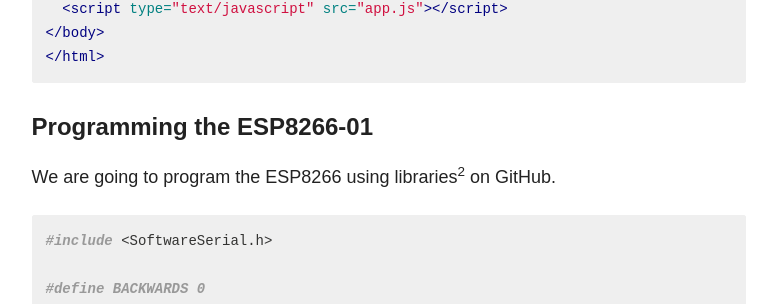
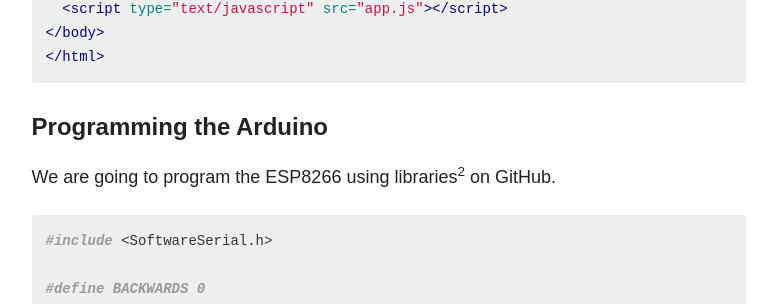
Before and after one commit to andreyuhai/andreyuhai.github.io.old, a Jekyll site: the page built from _posts/articles/2018-06-19-wifi-controlled-rc-car-using-esp8266.md, in a window 1280 px wide and 900 px high, scrolled down 8886 px. Shown: the part 147-451 px from the top of the window, without its empty margins (348-1125 px from the left). Built offline with Jekyll 4.4.1, drawn with Linux system fonts in a browser that asks for light colours; nearby versions of some CDN libraries; comment, search, counter and statistics services are not loaded; some of the changed text lies outside the part shown.

Commit message:
A mistake in the titles fixed.

````diff
--- a/_posts/articles/2018-06-19-wifi-controlled-rc-car-using-esp8266.md
+++ b/_posts/articles/2018-06-19-wifi-controlled-rc-car-using-esp8266.md
@@ -291,7 +291,7 @@
 </html>
 ```
 
-#### Programming the ESP8266-01
+#### Programming the Arduino
 We are going to program the ESP8266 using libraries<sup>[2][2]</sup> on GitHub.
 ```cpp
 #include <SoftwareSerial.h>
````
Also changed, not shown: other parts of _posts/articles/2018-06-19-wifi-controlled-rc-car-using-esp8266.md (+1 -1 lines).
